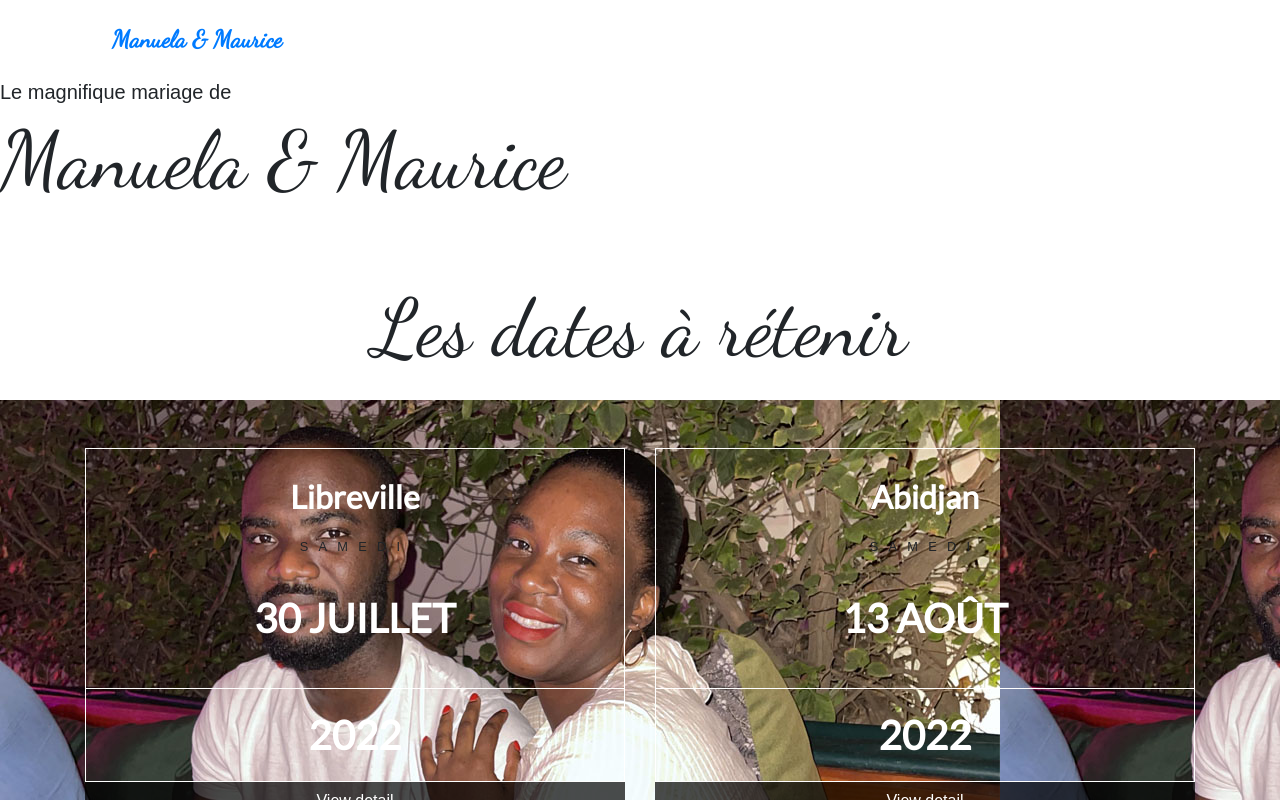
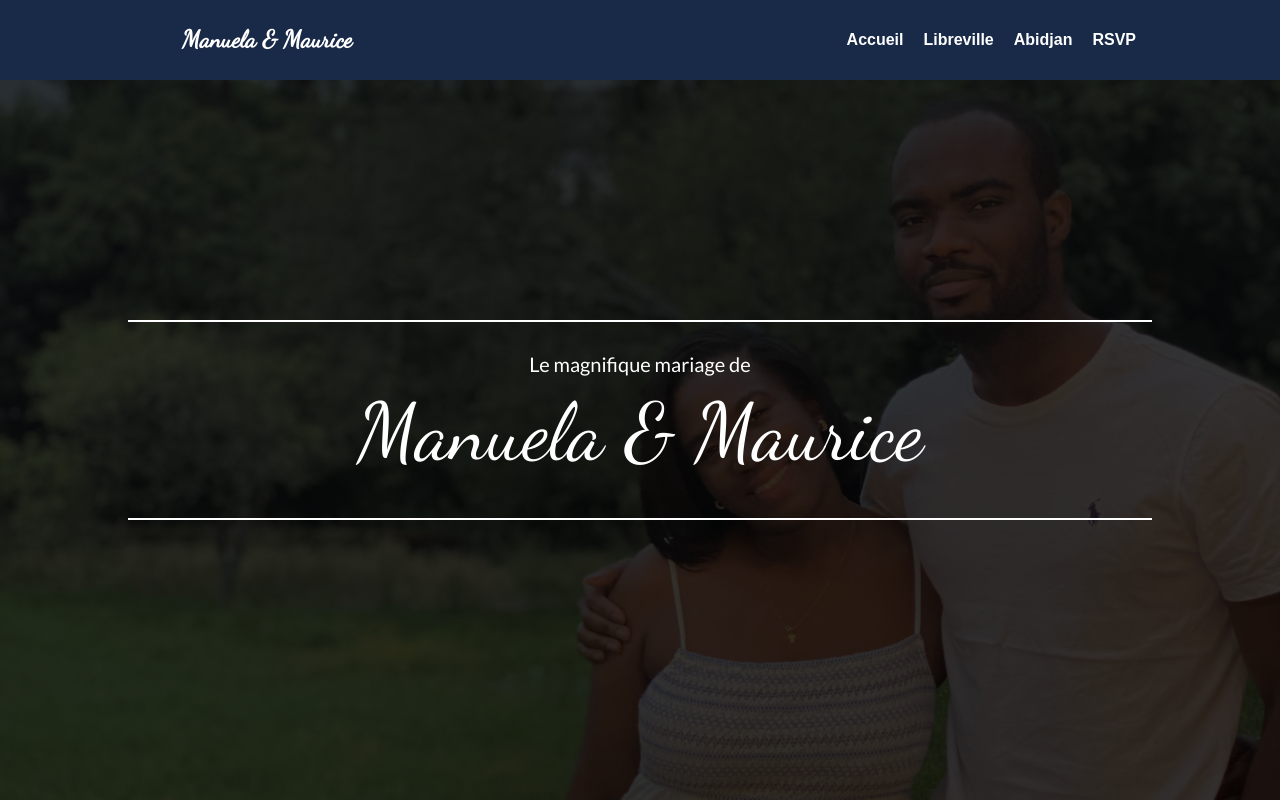
Before and after one commit to elprofa/maurice_manuela, a Next.js app: page / in a window 1280 px wide. Shown: the top 800 px of the page. Built offline with nearby package versions, Linux system fonts and the light colour scheme; a web font is replaced by a local one.

Commit message:
update 1

```diff
--- a/components/molecules/MySectionDate/SectionDate.stc.js
+++ b/components/molecules/MySectionDate/SectionDate.stc.js
@@ -16,6 +16,7 @@ const MySectionDateStc=Styled.div`
     .div_date
     {
         background:url(/img/img4.jpg);
+        background-size:100%;
     }
 
     .ville
--- a/components/molecules/MySectionDate/index.js
+++ b/components/molecules/MySectionDate/index.js
@@ -15,7 +15,7 @@ function MySectionDate() {
                                 <div className="date py-3">30 Juillet</div>
                             </div>
                             <div className="annee py-3">2022</div>
-                            <a href="" className="btn form-control">View detail</a>
+                            <a href="/libreville" className="btn form-control">View detail</a>
                         </div>
                         <div className="col-md-6">
                             <div className="container_date text-center py-4">
@@ -24,7 +24,7 @@ function MySectionDate() {
                                 <div className="date py-3">13 Août </div>
                             </div>
                             <div className="annee py-3">2022</div>
-                            <a href="" className="btn form-control">View detail</a>
+                            <a href="/abidjan" className="btn form-control">View detail</a>
                         </div>
                     </div>
                 </div>
--- a/components/molecules/SectionAbidjan/index.js
+++ b/components/molecules/SectionAbidjan/index.js
@@ -8,7 +8,7 @@ function SectionAbidjan() {
             <div className="container">
                 <div className="row">
                     <div className="col-md-6">
-                        <img src="/img/2.png" style={{width:"100%"}} />
+                        <img src="/img/22.png" style={{width:"100%"}} />
                     </div>
                     <div className="col-md-6 align-self-center">
                         <h1 className=" py-2">Abidjan</h1>
--- a/components/molecules/sectionAccueil/sectionAccueil.stc.js
+++ b/components/molecules/sectionAccueil/sectionAccueil.stc.js
@@ -1,10 +1,45 @@
 import Styled from 'styled-components';
 
-const SectionAccueil1Src=Styled.div`
-    h1
+const SectionAccueilSrc=Styled.div`
+    height: 100vh:;
+    background:rgb(0,0,0,.7);
+
+    div.bg
     {
-        font-size: 5rem;
-        font-family: 'Dancing Script';
+        background:url(/img/img11.jpg);
+        height:100vh;
+        width:100%;
+        background-size:cover;
+    }
+
+    .bg1
+    {
+        background: rgb(0,0,0,.8);
+        height: 100%;
+        width: 100%;
+
+        .caption
+        {
+            text-align:center;
+            position: relative;
+            top:30vh;
+            color:#fff !important;
+            top: 30vh;
+            padding-top: 30px;
+            padding-bottom: 30px;
+            border-top:2px solid #fff;
+            border-bottom:2px solid #fff;
+            max-width:80vw;
+            margin:auto;
+            font-family:lato;
+
+            h1
+            {
+                font-size: 5rem;
+                font-family: 'Dancing Script';
+            }
+        }
+
     }
 `;
-export default SectionAccueil1Src
+export default SectionAccueilSrc
--- a/components/shared/Header/Header.stc.js
+++ b/components/shared/Header/Header.stc.js
@@ -1,7 +1,10 @@
 import Styled from "styled-components";
 import { theme } from "../../../theme";
 const HeaderStc=Styled.div`
-
+    background-color:#192a48;
+    *{
+        color:#fff !important;
+    }
     .logo
     {
         font-size: 1.5rem;
@@ -42,7 +45,7 @@ const HeaderStc=Styled.div`
         {
             color:#333;
             @media (min-width: 991px) {
-                color:#fff;
+                color:#333;
             }
 
         }
--- a/components/shared/Header/index.js
+++ b/components/shared/Header/index.js
@@ -32,14 +32,9 @@ const Header = (props) => {
 
   let autre_page="block-menu";
 
-  if(pathname!="/" && pathname!="/contact")
-  {
-    autre_page="block-menu autre";
-  }
-
   return (
     <HeaderStc>
-      <Navbar expand="md" className="">
+      <Navbar expand="md" className="container">
         <NavbarBrand href="/" className="pl-0 pl-md-5 ml-0 ml-md-5">
           <span className="logo">
           Manuela & Maurice
@@ -54,40 +49,23 @@ const Header = (props) => {
           <Nav className="mr-0 px-0 px-md-5" navbar>
             <NavItem className="py-2 py-md-3 align-self-center">
                 <Link href="/">
-                  A propos de nous
+                  Accueil
                 </Link>
             </NavItem>
             <NavItem className="py-2 py-md-3 align-self-center">
-                <Link href="/blog/">
-                  Blog
+                <Link href="/libreville/">
+                  Libreville
                 </Link>
             </NavItem>
-            <UncontrolledDropdown nav inNavbar className="py-2 py-md-3 align-self-center">
-              <DropdownToggle nav caret>
-                Nos Service
-              </DropdownToggle>
-              <DropdownMenu right>
-                <DropdownItem >
-                  <Link href="/marketing-digital">
-                    Marketing digital
-                  </Link>
-                </DropdownItem>
-                <DropdownItem>
-                  <Link href="/web-design">
-                    Web design
-                  </Link>
-                </DropdownItem>
-                <DropdownItem>
-                  <Link href="/referencement">
-                    Referencement
-                  </Link>
-                </DropdownItem>
-              </DropdownMenu>
-            </UncontrolledDropdown>
+            <NavItem className="py-2 py-md-3 align-self-center">
+                <Link href="/abidjan">
+                  Abidjan
+                </Link>
+            </NavItem>
 
             <NavItem className="py-2 py-md-3 align-self-center">
-                <Link href="/contact/">
-                  Contact
+                <Link href="/rsvp/">
+                  RSVP
                 </Link>
             </NavItem>
           </Nav>
--- a/containers/Layout/index.js
+++ b/containers/Layout/index.js
@@ -14,7 +14,7 @@ const Layout = ({ children, ...props }) => {
         <title>Dubani agency: Agence de communication digitale à casablanca (MAROC) </title>
         <meta name="viewport" content="initial-scale=1.0, width=device-width" />
         <link rel="stylesheet" href="https://use.typekit.net/pgv8psy.css" />
-        <link rel="shortcut icon" href="/img/favicon.ico" />
+        {/* <link rel="shortcut icon" href="/img/favicon.ico" /> */}
         <link
           href="https://fonts.googleapis.com/css?family=Dancing+Script|Lato&display=swap"
           rel="stylesheet"
```
Also changed, not shown: public/img/22.png (added).
